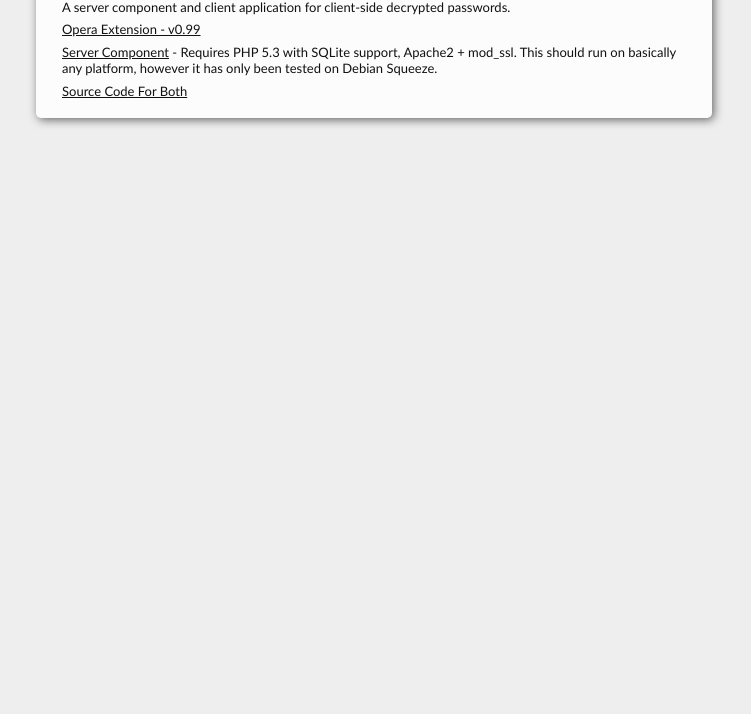
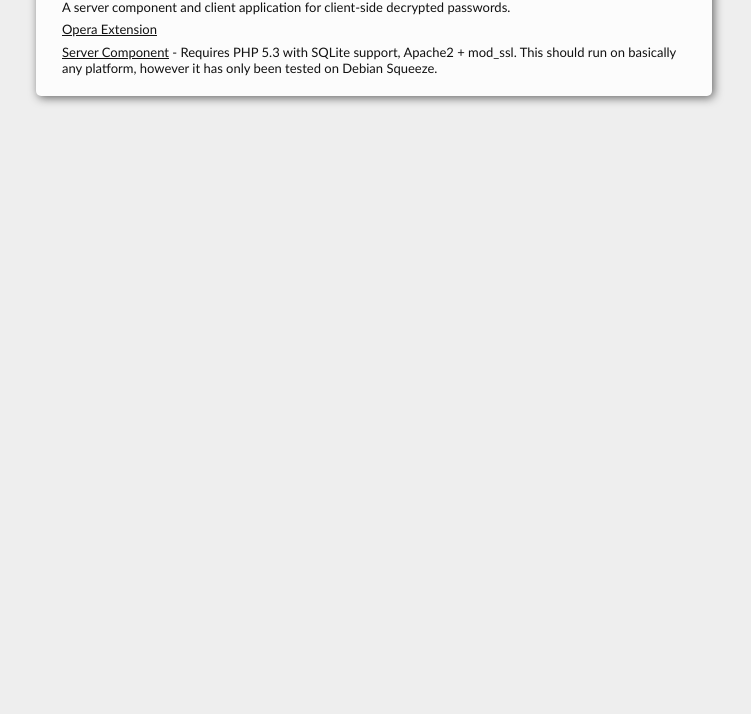
Before and after one commit to mintsoft/mintsoft.github.com, a plain HTML site: page index.html in a window 1280 px wide. Shown: the part 86-800 px from the top of the page, without its empty margins (266-1017 px from the left). Drawn offline with Linux system fonts and the light colour scheme.

Commit message:
Updating Main Page with more up-to-date information

```diff
--- a/index.html
+++ b/index.html
@@ -1,7 +1,7 @@
 <!DOCTYPE HTML>
 <html>
  <head>
-	<title>MintSync Serverside User Interface</title>
+	<title>MintSync</title>
 	<link rel="stylesheet" href="css/client-common.css" type="text/css" />
 	<link rel="stylesheet" href="css/ui.css" type="text/css" />
  </head>
@@ -9,9 +9,8 @@
 	<div class='mint_mainContainer' id='serverContainer'>
 		<h1>MintSync</h1>
 		<p>A server component and client application for client-side decrypted passwords.</p>
-		<p><a href='https://github.com/downloads/mintsoft/MintSync/Mintsync_0.99.oex'>Opera Extension - v0.99</a></p>
+		<p><a href='https://github.com/mintsoft/MintSync/downloads'>Opera Extension</a></p>
 		<p><a href='https://github.com/mintsoft/MintSync/tree/master/Server'>Server Component</a> - Requires PHP 5.3 with SQLite support, Apache2 + mod_ssl. This should run on basically any platform, however it has only been tested on Debian Squeeze.</p>
-		<p><a href='https://github.com/mintsoft/MintSync/tree/master/'>Source Code For Both</a></p>
 	</div>
  </body>
 </html>
```
